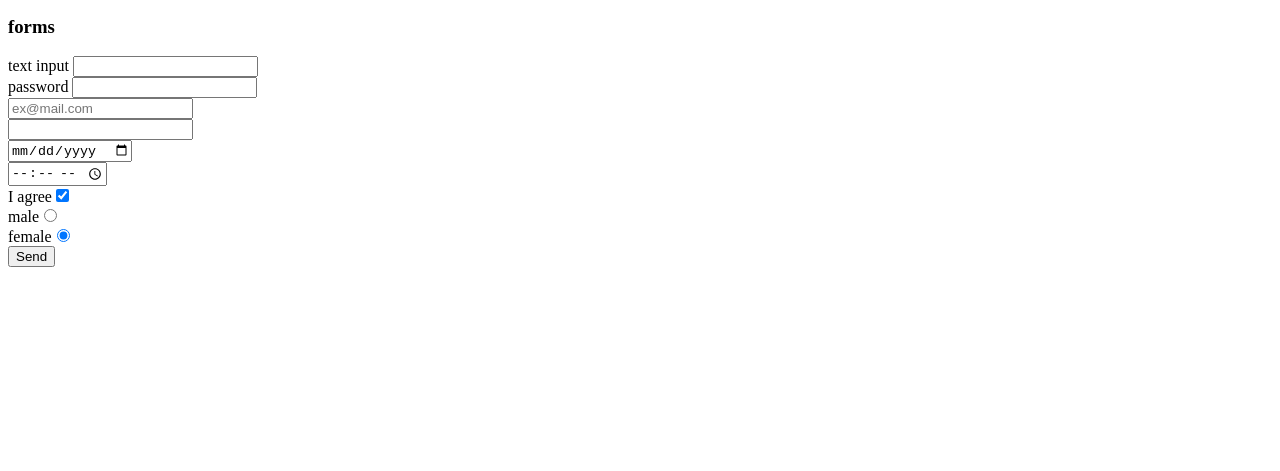
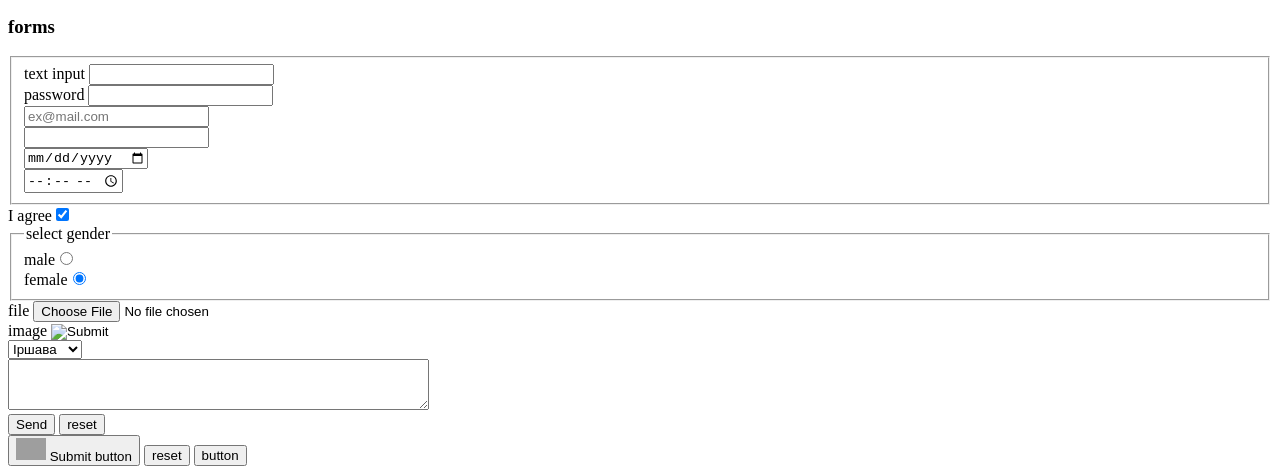
Before and after one commit to vasjafizer/WEB_P2, a plain HTML site: page HTML/index.html in a window 1280 px wide. Shown: the part 1445-1916 px from the top of the page. Before the commit the page ends 1720 px from the top, so only its background shows below. Drawn offline with Linux system fonts and the light colour scheme; grey boxes are pictures that could not be loaded.

Commit message:
form elements

```diff
--- a/HTML/index.html
+++ b/HTML/index.html
@@ -163,24 +163,54 @@
 
     <div>
         <h3>forms</h3>
-        <form>
+        <form method="get" action="#">
+            <fieldset>
                 <label>
                     text input
-                <input type="text">
+                    <input type="text" name="text">
                 </label>
                 <br>
                 <label for="password">password</label>
-            <input id="password" type="password">
+                <input id="password" type="password" name="password">
                 <br>
-            <input type="email" placeholder="ex@mail.com">
+                <input type="email" placeholder="ex@mail.com" name="email">
                 <br>
-            <input type="number"> <br>
-            <input type="date"> <br>
-            <input type="time"> <br>
-            <label for="agree"> I agree</label><input id="agree" checked="checked" type="checkbox"> <br>
-            <label> male<input type="radio" name="gender" ></label> <br>
-            <label> female<input type="radio" name="gender" checked="checked"></label> <br>
+                <input type="number" name="age"> <br>
+                <input type="date" name="birthday"> <br>
+                <input type="time" name="time"> <br>
+            </fieldset>
+            <label for="agree" name="agree" value="agree"> I agree</label><input id="agree" checked="checked"
+                type="checkbox"> <br>
+            <fieldset>
+                <legend> select gender </legend>
+                <label> male<input type="radio" name="gender" value="m"></label> <br>
+                <label> female<input type="radio" name="gender" checked="checked" value="f"></label> <br>
+            </fieldset>
+            <label for="file">file</label> <input type="file" name="file"> <br>
+            <label for="image"> image </label><input type="image"> <br>
+
+            <select name="city" id="">
+                <option value="Uzhhorod">
+                    Ужгород
+                </option>
+                <option value="Irshava" selected>
+                    Іршава
+                </option>
+                <option value="Khust">
+                    Хуст
+                </option>
+            </select> <br>
+
+            <textarea name="" id="" cols="50" rows="3"></textarea> <br>
             <input type="submit" value="Send">
+            <input type="reset" value="reset">
+            <br>
+            <button type="submit">
+                <img src="https://upload.wikimedia.org/wikipedia/commons/thumb/8/80/Symbol_OK.svg/1024px-Symbol_OK.svg.png" width="30" alt="ok">
+                Submit button
+            </button>
+            <button type="reset">reset</button>
+            <button type="button"> button </button>
         </form>
     </div>
 </body>
```
Lines whose indentation alone changed are shown as unchanged.
